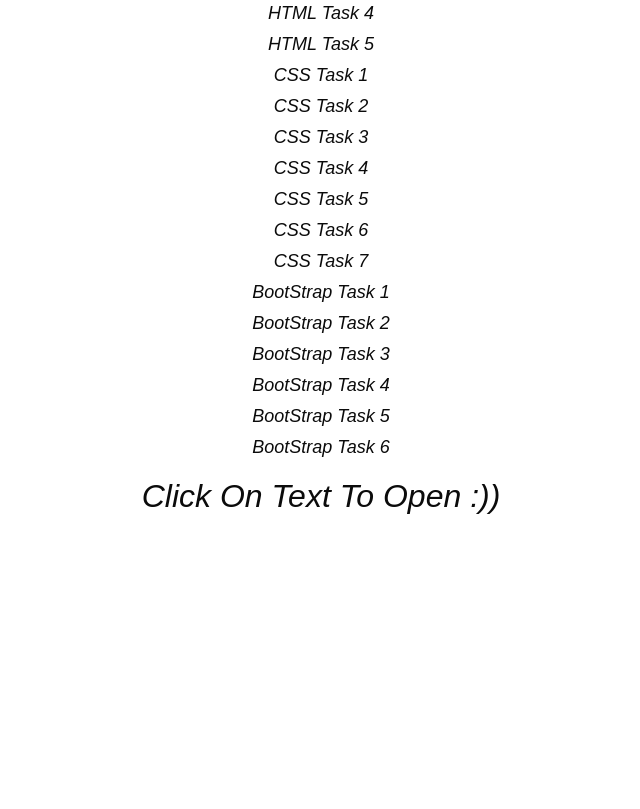
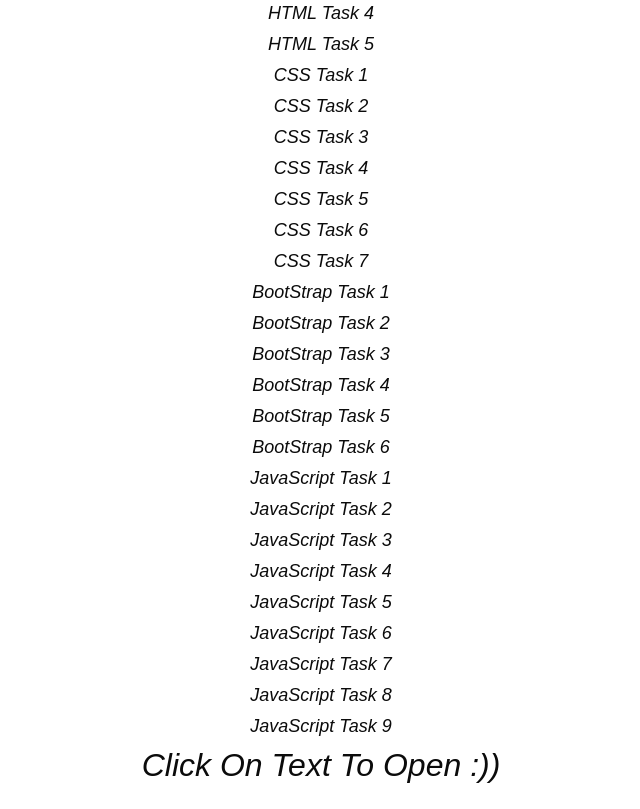
Before and after one commit to AnipraPandya/MERN-Assignment, a plain HTML site: page index.html in a window 1280 px wide. Shown: the part 305-1114 px from the top of the page, without its empty margins (319-959 px from the left). Before the commit the page ends 845 px from the top, so only its background shows below. Drawn offline with Linux system fonts and the light colour scheme.

Commit message:
Update index.html

```diff
--- a/index.html
+++ b/index.html
@@ -62,7 +62,15 @@
             <a href="https://github.com/AnipraPandya/MERN-Assignment/blob/main/BS_TASK4.html">BootStrap Task 4</a>
             <a href="https://github.com/AnipraPandya/MERN-Assignment/blob/main/BS_TASK5.html">BootStrap Task 5</a>
             <a href="https://github.com/AnipraPandya/MERN-Assignment/blob/main/BS_TASK6.html">BootStrap Task 6</a>
-            <a>   </a>
+            <a href="https://github.com/AnipraPandya/MERN-Assignment/blob/main/JAVASCRIPT_TASK1.html">JavaScript Task 1</a>
+            <a href="https://github.com/AnipraPandya/MERN-Assignment/blob/main/JAVASCRIPT_TASK2.html">JavaScript Task 2</a>
+            <a href="https://github.com/AnipraPandya/MERN-Assignment/blob/main/JAVASCRIPT_TASK3.html">JavaScript Task 3</a>
+            <a href="https://github.com/AnipraPandya/MERN-Assignment/blob/main/JAVASCRIPT_TASK4.html">JavaScript Task 4</a>
+            <a href="https://github.com/AnipraPandya/MERN-Assignment/blob/main/JAVASCRIPT_TASK5.html">JavaScript Task 5</a>
+            <a href="https://github.com/AnipraPandya/MERN-Assignment/blob/main/JAVASCRIPT_TASK6.html">JavaScript Task 6</a>
+            <a href="https://github.com/AnipraPandya/MERN-Assignment/blob/main/JAVASCRIPT_TASK7.html">JavaScript Task 7</a>
+            <a href="https://github.com/AnipraPandya/MERN-Assignment/blob/main/JAVASCRIPT_TASK8.html">JavaScript Task 8</a>
+            <a href="https://github.com/AnipraPandya/MERN-Assignment/blob/main/JAVASCRIPT_TASK9.html">JavaScript Task 9</a>
             <a style="font-size: xx-large;">Click On Text To Open :))</a>
         </div>
     </body>
```
